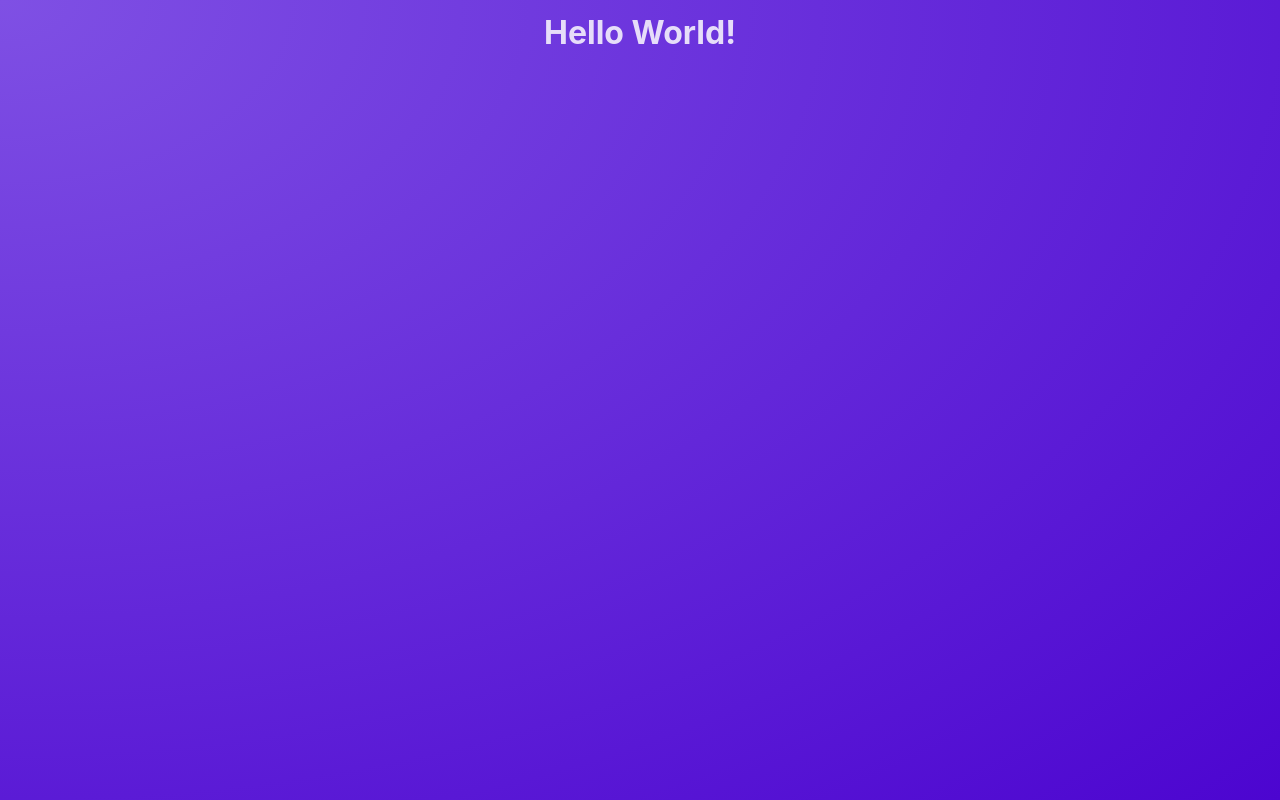
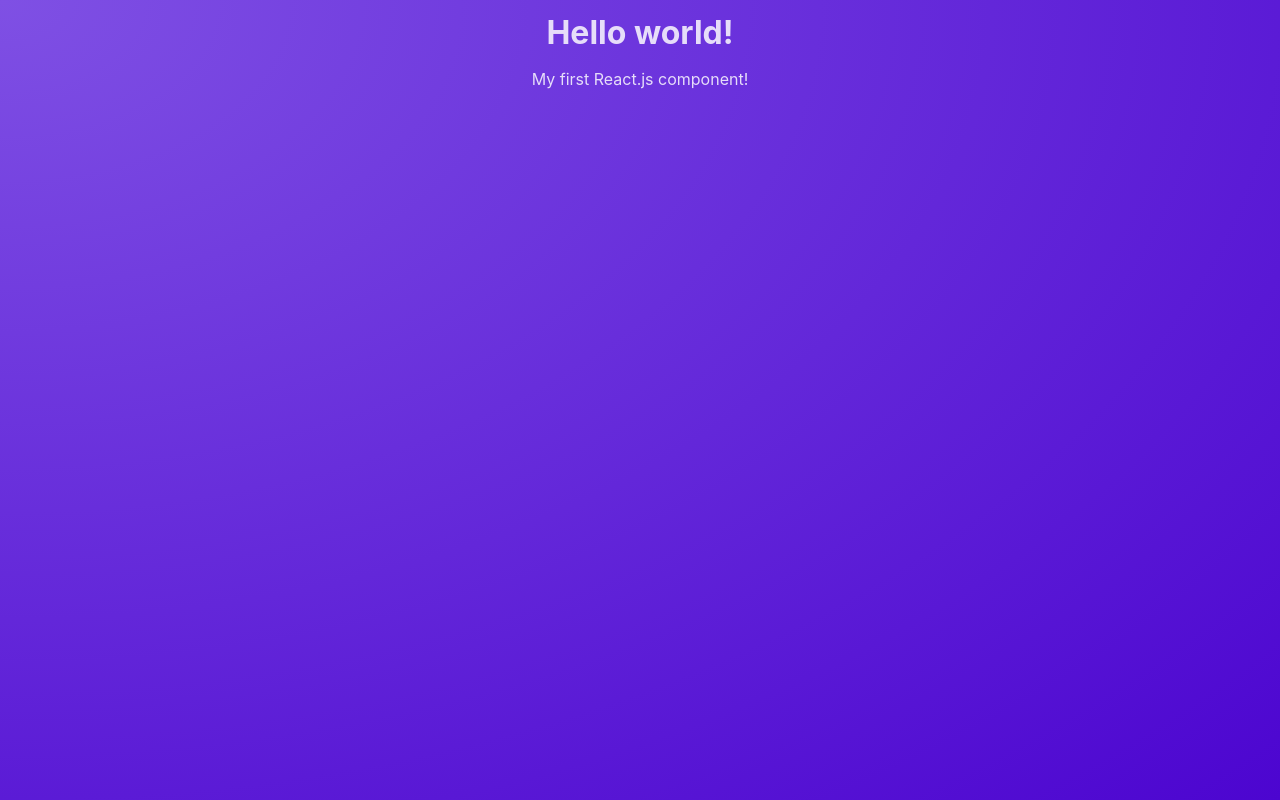
Before and after one commit to cmsamaaa/learn-react, a React (Vite) app: page / in a window 1280 px wide. Built offline with nearby package versions, Linux system fonts and the light colour scheme.

Commit message:
first custom component

```diff
--- a/src/App.jsx
+++ b/src/App.jsx
@@ -1,5 +1,7 @@
-function App() {
-  return <h1>Hello World!</h1>;
-}
+import Post from './components/Post';
+
+const App = () => {
+  return <Post />;
+};
 
 export default App;
--- /dev/null
+++ b/src/components/Post.jsx
@@ -0,0 +1,10 @@
+const Post = () => {
+    return (
+        <div>
+            <h1>Hello world!</h1>
+            <p>My first React.js component!</p>
+        </div>
+    );
+};
+
+export default Post;
```
